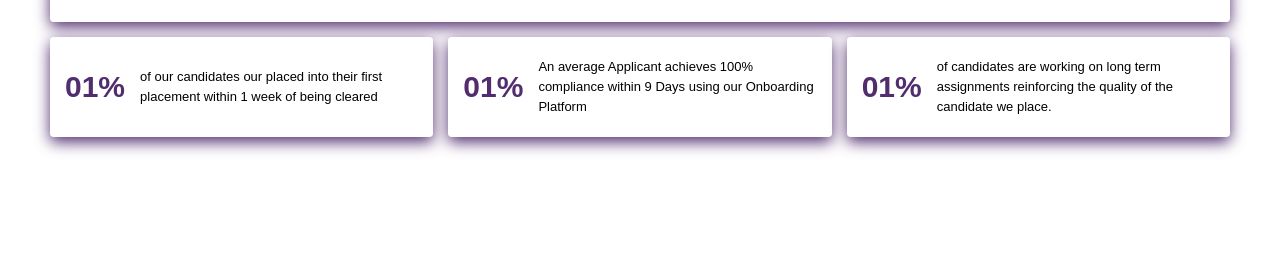
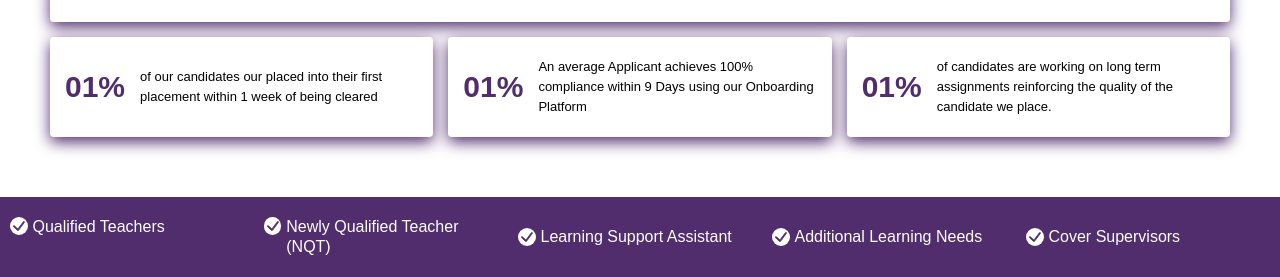
Before and after one commit to elghanbibadr/educationRole, a plain HTML site: page index.html in a window 1280 px wide. Shown: the part 928-1205 px from the top of the page. Before the commit the page ends 1125 px from the top, so only its background shows below. Drawn offline with nearby package versions, Linux system fonts and the light colour scheme; a web font is replaced by a local one.

Commit message:
more work on the what we offre sectiob

```diff
--- a/index.html
+++ b/index.html
@@ -159,7 +159,50 @@
             </div>
         </section>
 
+        <!---------------------- WHAT WE OFFRE --------------------->
+        <section class="bg-darkBlue px-4 py-8 grid-container ">
+            <!-- offre item -->
+            <div class="flex ">
+                <span class="bg-white  inline-flex justify-center items-center h-7 p-1  w-7 rounded-full ">
+                    <img src="assets/purplecheckIcon.svg" alt="check icon">
+                </span>
+                <p class="text-cardColor mx-2">Qualified Teachers</p>
+            </div>
+            <!-- offre item -->
+            <div class="flex ">
+                <span class="bg-white  inline-flex justify-center items-center h-7 p-1  w-7 rounded-full ">
+                    <img src="assets/purplecheckIcon.svg" alt="check icon">
+                </span>
+                <p class="text-cardColor mx-2">Newly Qualified Teacher (NQT)</p>
+            </div>
+            <!-- offre item -->
+            <div class="flex items-center">
+                <span class="bg-white  inline-flex justify-center items-center h-7 p-1  w-7 rounded-full ">
+                    <img src="assets/purplecheckIcon.svg" alt="check icon">
+                </span>
+                <p class="text-cardColor mx-2">Learning Support Assistant</p>
+            </div>
+            <!-- offre item -->
+            <div class="flex items-center ">
+                <span class="bg-white  inline-flex justify-center items-center h-7 p-1  w-7 rounded-full ">
+                    <img src="assets/purplecheckIcon.svg" alt="check icon">
+                </span>
+                <p class="text-cardColor mx-2 ">Additional Learning Needs </p>
+            </div>
+            <!-- offre item -->
+            <div class="flex items-center">
+                <span class="bg-white  inline-flex justify-center items-center h-7 p-1  w-7 rounded-full ">
+                    <img src="assets/purplecheckIcon.svg" alt="check icon">
+                </span>
+                <p class="text-cardColor mx-2">Cover Supervisors</p>
+            </div>
 
+
+
+
+
+
+        </section>
     </main>
     <script src="main.js"></script>
 </body>
```
Also changed, not shown: componenet/WhatWeOffre.html (added, +45 -0 lines), section.txt (+1 -45 lines), assets/checkIcon.svg (deleted), assets/purplecheckIcon.svg (added).
